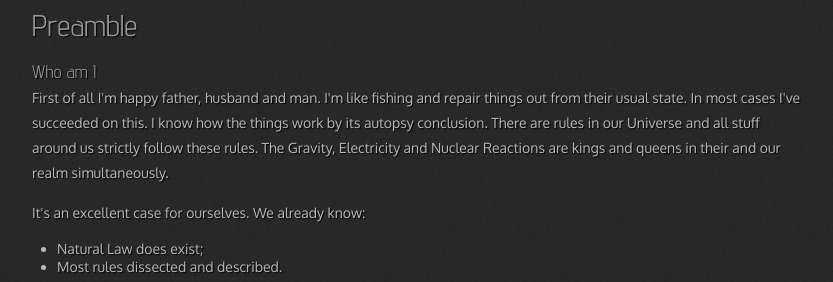
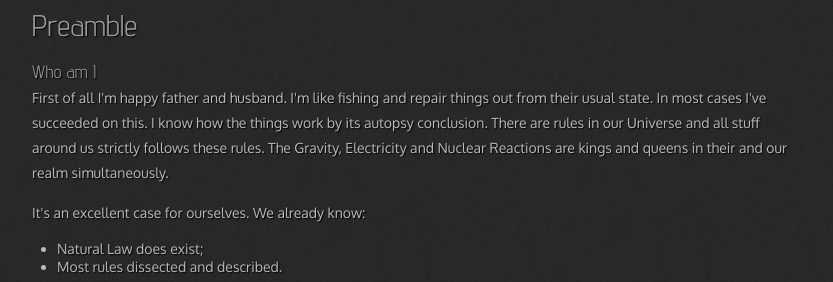
Before and after one commit to 0--key/0--key.github.io, a Jekyll site: the page built from _posts/2016-10-13-CV.html, in a window 1280 px wide and 900 px high, scrolled down 1086 px. Shown: the part 171-453 px from the top of the window, without its empty margins (23-856 px from the left). Built offline with Jekyll 4.4.1, drawn with Linux system fonts in a browser that asks for light colours; nearby versions of some CDN libraries; comment, search, counter and statistics services are not loaded.

Commit message:
CV evolution

```diff
--- a/_posts/2016-10-13-CV.html
+++ b/_posts/2016-10-13-CV.html
@@ -101,11 +101,13 @@
 <h3 id="org2bac0fa">Who am I</h3>
 <div class="outline-text-3" id="text-org2bac0fa">
 <p>
-First of all I'm happy father, husband and man. I'm like fishing and repair things
-out from their usual state. In most cases I've succeeded on this. I know how the
-things work by its autopsy conclusion. There are rules in our Universe and all stuff
-around us strictly follow these rules. The Gravity, Electricity and Nuclear Reactions
-are kings and queens in their and our realm simultaneously.
+First of all I'm happy father and husband. I'm like fishing and
+repair things out from their usual state. In most cases I've
+succeeded on this. I know how the things work by its autopsy
+conclusion. There are rules in our Universe and all stuff around us
+strictly follows these rules. The Gravity, Electricity and Nuclear
+Reactions are kings and queens in their and our realm
+simultaneously.
 </p>
 
 <p>
@@ -126,9 +128,10 @@
 <h3 id="org701c9fc">What I do</h3>
 <div class="outline-text-3" id="text-org701c9fc">
 <p>
-I'm a data-driven person. Unconsciously I'm trying to know much details about my
-personal environment. It's just my innate hyper-curiosity. It forces me, it inspires
-me, it is my passion, hobby and my live-style.
+I'm a data-driven person. Unconsciously I'm trying to know much
+details about my personal environment. It's just my innate
+hyper-curiosity. It forces me, it inspires me, it is my passion,
+hobby and my live-style.
 </p>
 
 <p>
@@ -141,15 +144,17 @@
 <h3 id="org41e6aea">What I fun for</h3>
 <div class="outline-text-3" id="text-org41e6aea">
 <p>
-In the secondary school I've noticed that machines are much stronger than people.
-The short introduction about how difficult is to enslave the iron helpers I got
-when I learned car-driving method. It was awesome.
+In the secondary school I've noticed that machines are much
+stronger than people. The short introduction about how difficult is
+to enslave the iron helpers I got when I learned car-driving
+method. It was awesome.
 </p>
 
 <p>
-But there are long time gone, and now I focused on <i>programming</i> machines to do
-large amount of job on incredible speed. It's partially a science, but on another
-side it might be a sport in the same time.
+But there are long time gone, and now I focused on <i>programming</i>
+machines to do large amount of job on incredible speed. It's
+partially a science, but on another side it might be a sport in the
+same time.
 </p>
 
 <p>
@@ -248,7 +253,8 @@
 <h2 id="org7edef81">Feedback</h2>
 <div class="outline-text-2" id="text-org7edef81">
 <p>
-Feel free to leave any comments below. It all are acceptable by default.
+Feel free to leave any comments below. It all are acceptable by
+default.
 </p>
 </div>
 </div>
```
